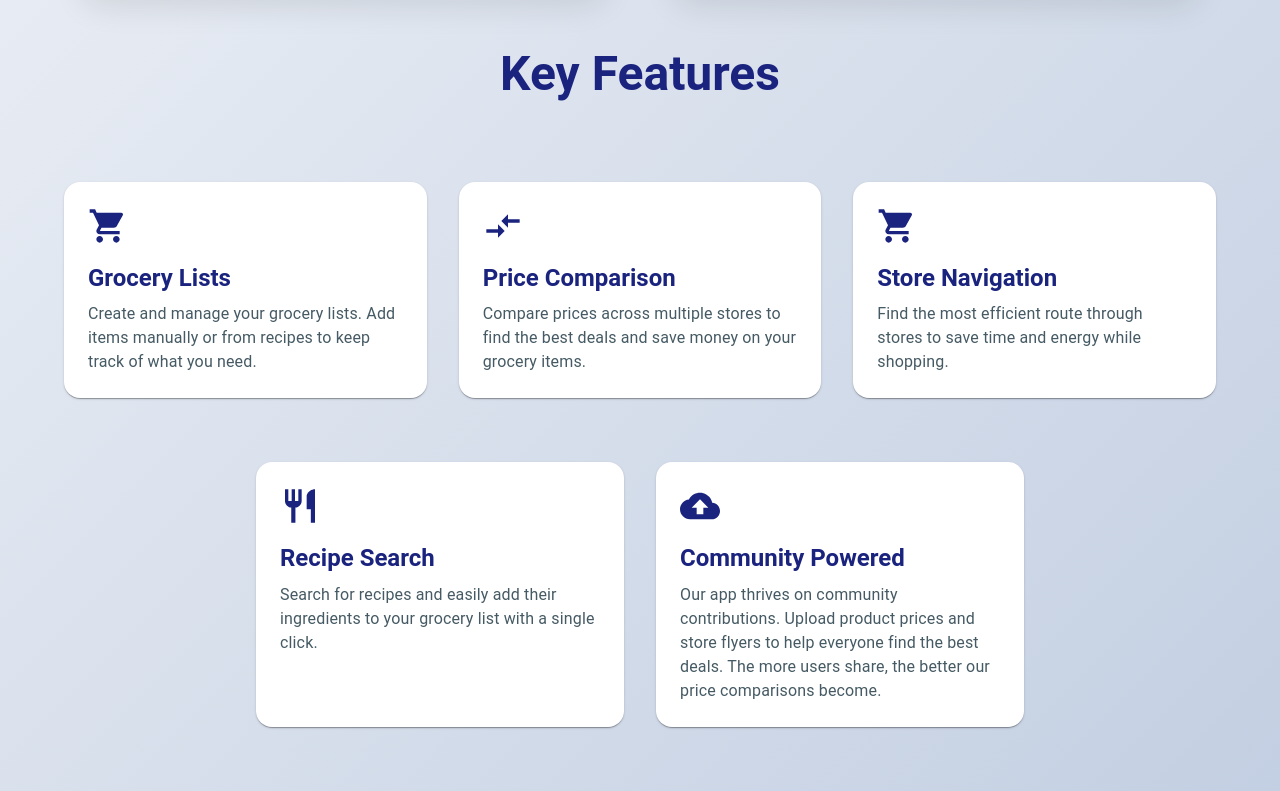
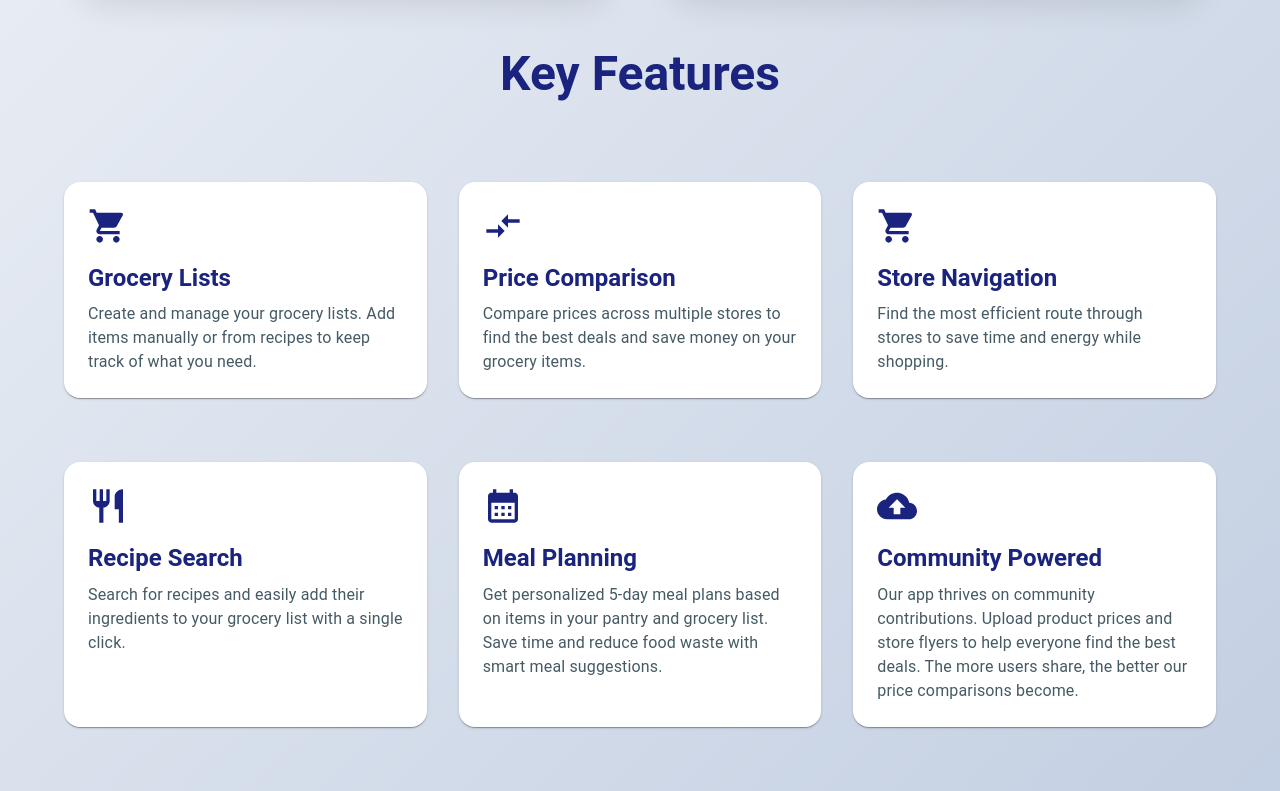
Before and after one commit to Punyanand/grocery-smart, a React (Create React App) app in the folder frontend/grocery-app-list/: page / in a window 1280 px wide. Shown: the part 778-1569 px from the top of the page. Built offline with nearby package versions, Linux system fonts and the light colour scheme; no server answers.

Commit message:
Updated feature card

```diff
--- a/frontend/grocery-app-list/src/LandingPage.js
+++ b/frontend/grocery-app-list/src/LandingPage.js
@@ -7,6 +7,7 @@ import LocalGroceryStoreIcon from '@mui/icons-material/LocalGroceryStore';
 import CompareArrowsIcon from '@mui/icons-material/CompareArrows';
 import RestaurantIcon from '@mui/icons-material/Restaurant';
 import CloudUploadIcon from '@mui/icons-material/CloudUpload';
+import CalendarMonthIcon from '@mui/icons-material/CalendarMonth';
 
 const StyledPaper = styled(Paper)(({ theme }) => ({
   padding: theme.spacing(6),
@@ -194,10 +195,10 @@ const LandingPage = () => {
               </Typography>
             </FeatureCard>
           </Grid>
-          {/* Second row with 2 cards, centered */}
+          {/* Second row with 3 cards, centered */}
           <Grid item xs={12} sx={{ mt: { xs: 2, md: 4 }, display: 'flex', justifyContent: 'center' }}>
-            <Grid container spacing={4} sx={{ maxWidth: '800px' }}>
-              <Grid item xs={12} md={6}>
+            <Grid container spacing={4} sx={{ maxWidth: '1200px' }}>
+              <Grid item xs={12} md={4}>
                 <FeatureCard>
                   <RestaurantIcon sx={{ fontSize: 40, color: '#1a237e', mb: 2 }} />
                   <Typography variant="h5" gutterBottom sx={{ color: '#1a237e', fontWeight: 'bold' }}>
@@ -208,7 +209,18 @@ const LandingPage = () => {
                   </Typography>
                 </FeatureCard>
               </Grid>
-              <Grid item xs={12} md={6}>
+              <Grid item xs={12} md={4}>
+                <FeatureCard>
+                  <CalendarMonthIcon sx={{ fontSize: 40, color: '#1a237e', mb: 2 }} />
+                  <Typography variant="h5" gutterBottom sx={{ color: '#1a237e', fontWeight: 'bold' }}>
+                    Meal Planning
+                  </Typography>
+                  <Typography variant="body1" sx={{ color: '#455a64' }}>
+                    Get personalized 5-day meal plans based on items in your pantry and grocery list. Save time and reduce food waste with smart meal suggestions.
+                  </Typography>
+                </FeatureCard>
+              </Grid>
+              <Grid item xs={12} md={4}>
                 <FeatureCard>
                   <CloudUploadIcon sx={{ fontSize: 40, color: '#1a237e', mb: 2 }} />
                   <Typography variant="h5" gutterBottom sx={{ color: '#1a237e', fontWeight: 'bold' }}>
```
